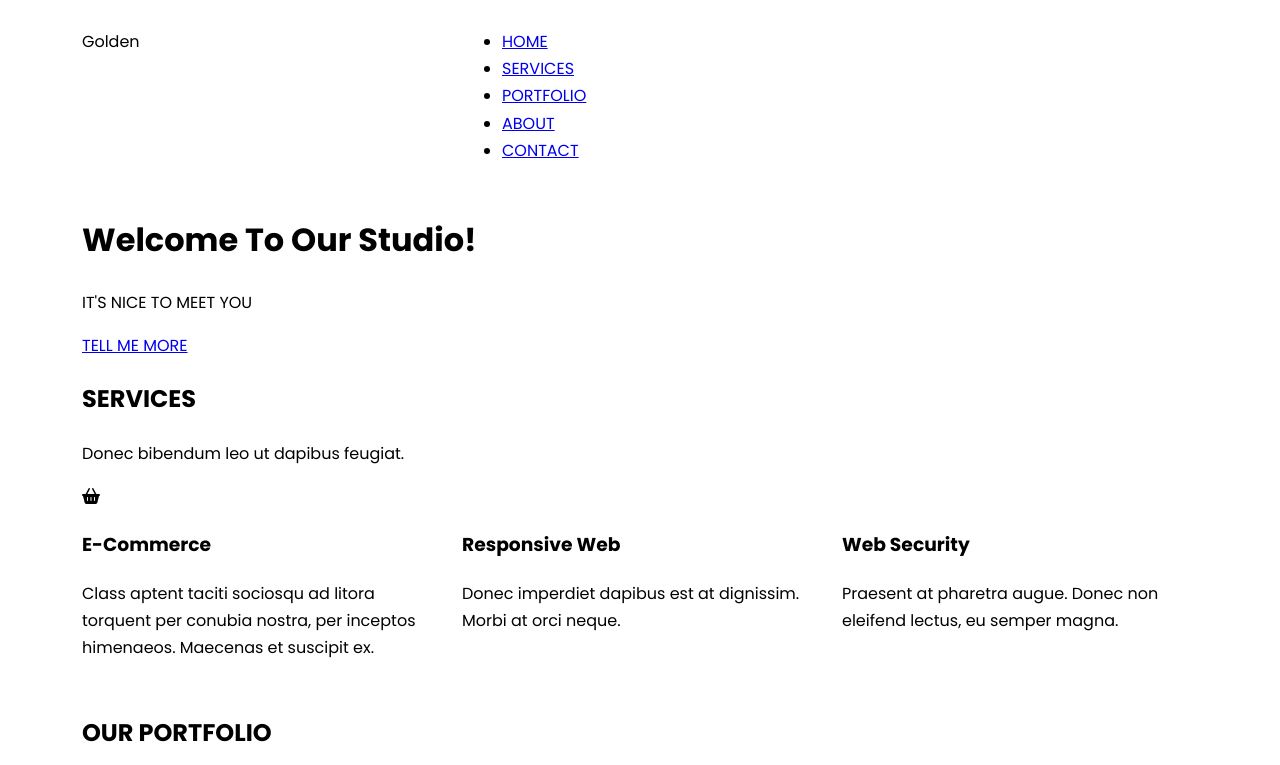
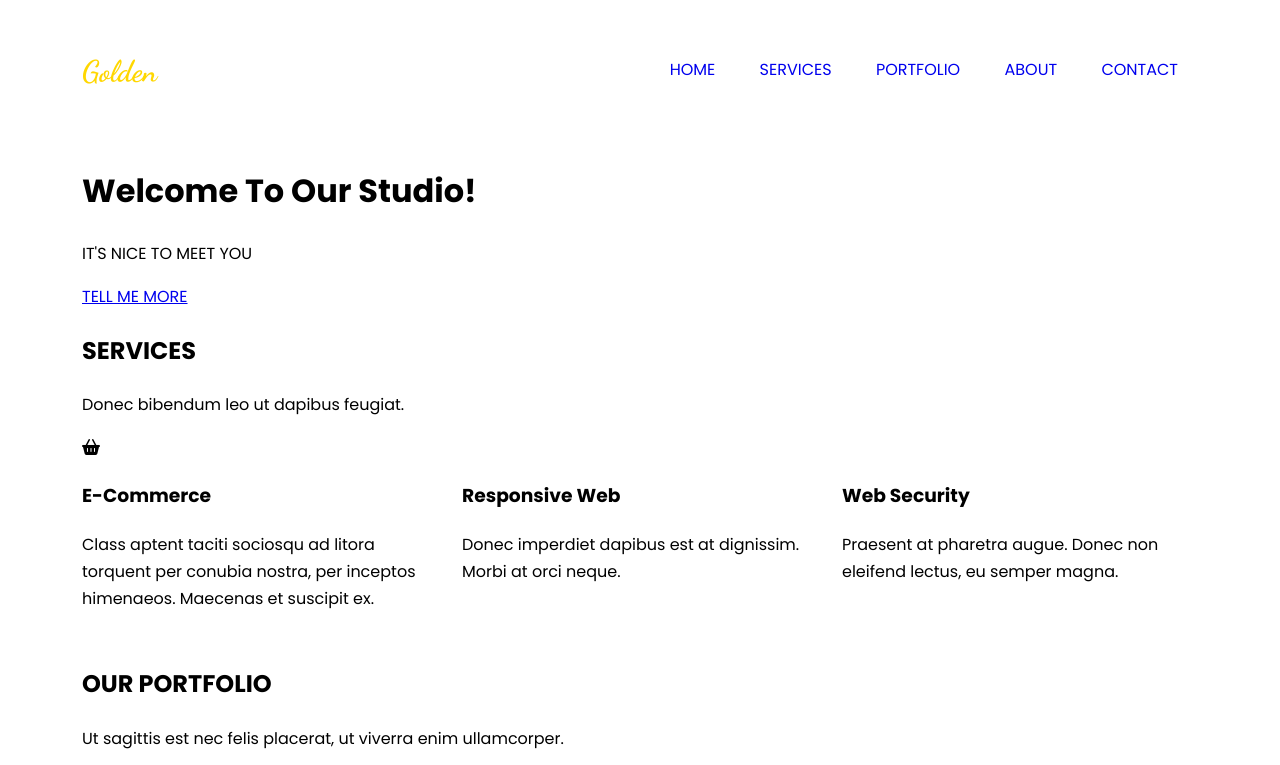
Before and after one commit to jagodakrzyw/project-4, a website: page index.html in a window 1280 px wide. Shown: the top 765 px of the page. Drawn offline with Linux system fonts and the light colour scheme; some icons are missing.

Commit message:
Add style for navigation

```diff
--- a/index.html
+++ b/index.html
@@ -1,29 +1,29 @@
 <!DOCTYPE html>
 <html lang="en">
   <head>
-    <meta charset="UTF-8" />
-    <meta http-equiv="X-UA-Compatible" content="IE=edge" />
-    <meta name="viewport" content="width=device-width, initial-scale=1.0" />
+    <meta charset="UTF-8" >
+    <meta http-equiv="X-UA-Compatible" content="IE=edge" >
+    <meta name="viewport" content="width=device-width, initial-scale=1.0" >
     <title>Project 4</title>
-    <link rel="stylesheet" href="vendor/bootstrap-grid.css" />
-    <link rel="stylesheet" href="css/style.css" />
+    <link rel="stylesheet" href="vendor/bootstrap-grid.css" >
+    <link rel="stylesheet" href="css/style.css" >
     <link
       rel="stylesheet"
       href="https://use.fontawesome.com/releases/v6.0.0/css/all.css"
-    />
-    <link rel="preconnect" href="https://fonts.googleapis.com" />
-    <link rel="preconnect" href="https://fonts.gstatic.com" crossorigin />
+    >
+    <link rel="preconnect" href="https://fonts.googleapis.com" >
+    <link rel="preconnect" href="https://fonts.gstatic.com" crossorigin >
     <link
       href="https://fonts.googleapis.com/css2?family=Dancing+Script:wght@400;700&family=Poppins:ital,wght@0,200;0,400;0,700;1,200;1,400;1,700&display=swap"
       rel="stylesheet"
-    />
+    >
   </head>
   <body>
     <nav class="navigation">
       <div class="container">
         <div class="row">
           <div class="col-lg-4 col-sm-2">
-            <p>Golden</p>
+            <p class="logo">Golden</p>
           </div>
           <div class="col-lg-8 col-sm-10">
             <ul>
@@ -106,7 +106,7 @@
                 <img
                   src="https://cdn.pixabay.com/photo/2018/02/12/21/31/gothic-3149182_960_720.jpg"
                   alt="Woman face mixed with snake pattern"
-                />
+                >
                 <h3>Ebony &amp; Ivory</h3>
                 <p>Branding</p>
               </div>
@@ -114,7 +114,7 @@
                 <img
                   src="https://cdn.pixabay.com/photo/2018/05/13/17/08/notebook-3397136_960_720.jpg"
                   alt="Notebook with flowers on it"
-                />
+                >
                 <h3>Smart Stationary</h3>
                 <p>Print Design</p>
               </div>
@@ -122,7 +122,7 @@
                 <img
                   src="https://cdn.pixabay.com/photo/2012/02/28/00/50/clouds-17866_960_720.jpg"
                   alt="Hands holding a poster of a cloud"
-                />
+                >
                 <h3>Clever Poster</h3>
                 <p>Print Design</p>
               </div>
@@ -130,7 +130,7 @@
                 <img
                   src="https://cdn.pixabay.com/photo/2016/08/15/16/48/vinyl-1595847_960_720.jpg"
                   alt="Vinyls lying on the floor"
-                />
+                >
                 <h3>Vinyl Record</h3>
                 <p>Product Mock-Up</p>
               </div>
@@ -138,7 +138,7 @@
                 <img
                   src="https://cdn.pixabay.com/photo/2017/04/23/20/39/tree-2254979_960_720.jpg"
                   alt="Treehouse"
-                />
+                >
                 <h3>Treehouse Template</h3>
                 <p>Web Design</p>
               </div>
@@ -146,7 +146,7 @@
                 <img
                   src="https://cdn.pixabay.com/photo/2014/07/31/21/15/book-406806_960_720.jpg"
                   alt="Burned book"
-                />
+                >
                 <h3>Burned Logo</h3>
                 <p>Branding</p>
               </div>
--- a/sass/style.scss
+++ b/sass/style.scss
@@ -2,7 +2,8 @@
 
 $color-first: white;
 $color-second: black;
-$color-third: hsl(0, 0%, 80%);
+$color-third: gold;
+$color-fourth: hsl(0, 0%, 80%);
 
 $font-main: "Poppins", sans-serif;
 $font-second: "Dancing Script", cursive;
@@ -27,19 +28,28 @@ body {
 
 .navigation {
   padding: 16px 0;
+  background: inherit;
+}
 
 .navigation ul {
   padding: 0;
-    margin: 0;
+  margin: 40px 0;
   list-style-type: none;
+  text-align: right;
 }
 
 .navigation li {
   display: inline-block;
-    position: relative;
+  padding: 0 20px;
 }
 
 .navigation a {
   text-decoration: none;
 }
+
+.logo {
+  font-size: 30px;
+  color: $color-third;
+  font-family: $font-second;
+  font-weight: 800;
 }
```
Also changed, not shown: css/style.css, 1 other file. Lines whose indentation alone changed are shown as unchanged.
